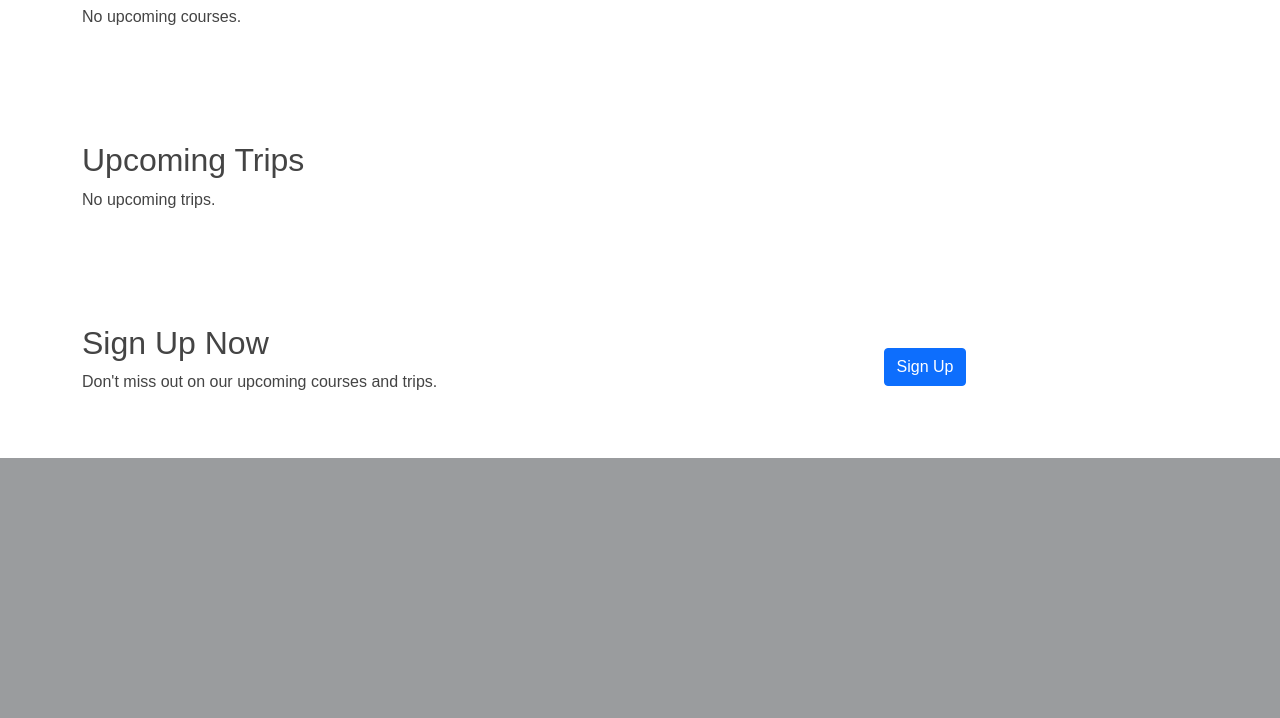
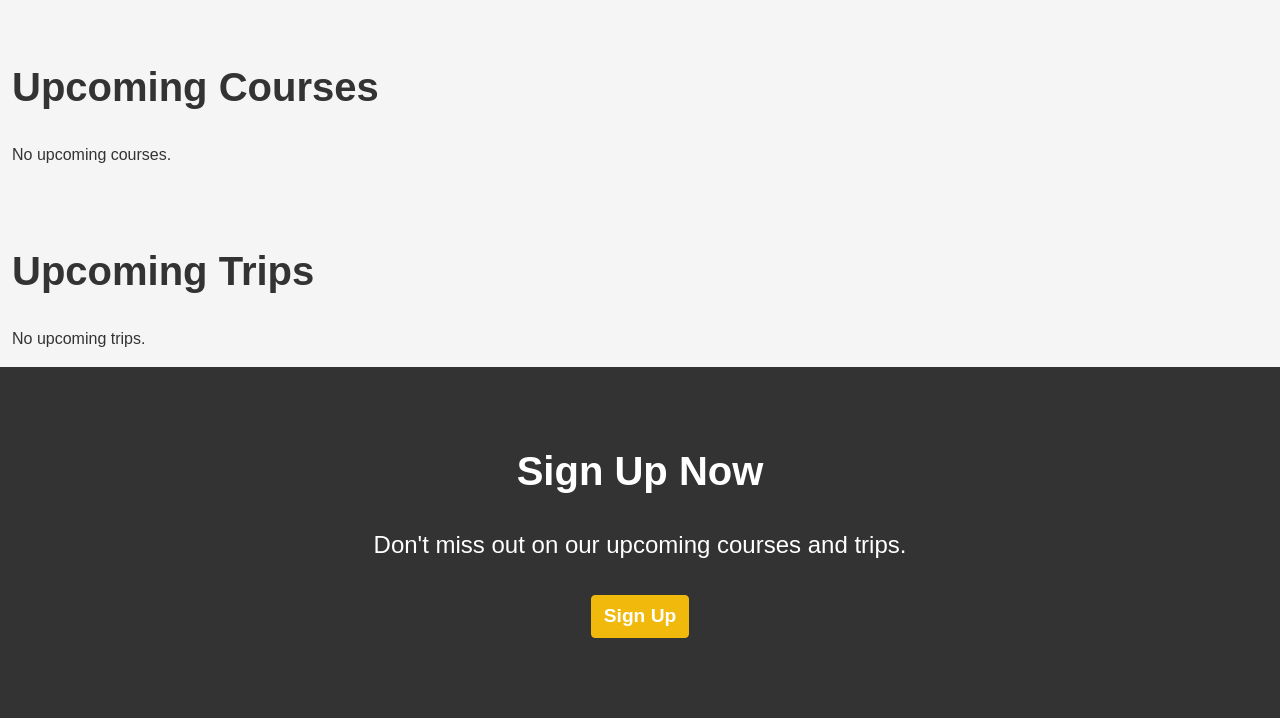
Before and after one commit to bjorne90/mantadiving, a Django app: page / in a window 1280 px wide. Shown: the part 889-1607 px from the top of the page. Before the commit the page ends 1347 px from the top, so only its background shows below. Run offline with Django 3.2, Linux system fonts and the light colour scheme; some libraries are stand-ins or nearby versions.

Commit message:
Fixing connections with database

```diff
--- a/courses/models.py
+++ b/courses/models.py
@@ -9,6 +9,7 @@ class Course(models.Model):
     end_date = models.DateTimeField()
     price = models.DecimalField(max_digits=6, decimal_places=2)
     participants = models.ManyToManyField(UserProfile, related_name='courses')
+    published = models.BooleanField(default=False)
 
     def __str__(self):
         return self.name
--- a/courses/urls.py
+++ b/courses/urls.py
@@ -9,4 +9,7 @@ urlpatterns = [
     path('<int:pk>/update/', views.course_update, name='course_update'),
     path('<int:pk>/delete/', views.course_delete, name='course_delete'),
     path('<int:pk>/book/', views.booking_create, name='course_book'),
+    path('<int:pk>/', views.course_detail, name='course_detail'),
+    path('', views.home, name='home'),
+
 ]
--- a/static/css/styles.css
+++ b/static/css/styles.css
@@ -1,146 +1,427 @@
-/* General styles */
-body {
-  font-family: 'Montserrat', sans-serif;
-  font-size: 16px;
-  color: #444444;
+/* Global styles */
+* {
+  margin: 0;
+  padding: 0;
+  box-sizing: border-box;
 }
 
-a {
-  color: #0077CC;
+body {
+  font-family: Arial, sans-serif;
+  font-size: 16px;
+  line-height: 1.5;
+  background-color: #f5f5f5;
+  color: #333;
+}
+
+.container {
+  max-width: 1200px;
+  margin: 0 auto;
 }
 
 /* Header styles */
 header {
-  background-color: #F7F7F7;
-  box-shadow: 0 2px 4px rgba(0, 0, 0, 0.1);
-  position: fixed;
-  top: 0;
-  left: 0;
-  width: 100%;
-  z-index: 1;
+  background-color: #0a1827;
+  padding: 1rem 0;
 }
 
-header nav ul {
-  margin: 0;
-  padding: 0;
+.header-logo {
+  display: flex;
+  align-items: center;
+  margin-left: 1rem;
+}
+
+.header-logo img {
+  max-width: 100px;
+}
+
+.header-menu {
   display: flex;
   justify-content: space-between;
   align-items: center;
-  list-style: none;
-  height: 80px;
+  margin: 1rem 0;
 }
 
-header nav li {
-  margin-right: 20px;
+.header-menu ul {
+  display: flex;
+  list-style: none;
+  margin: 0;
+  padding: 0;
 }
 
-header nav li:last-child {
-  margin-right: 0;
+.header-menu li {
+  margin-right: 1.5rem;
 }
 
-header nav a {
+.header-menu a {
+  color: #fff;
   text-decoration: none;
   font-weight: 600;
-  text-transform: uppercase;
+  transition: all 0.3s ease-in-out;
 }
 
-header nav a:hover {
-  color: #0077CC;
+.header-menu a:hover {
+  color: #ffbe00;
 }
 
 /* Hero section styles */
 .hero {
-  background-image: url('/static/images/diving.jpg');
+  background-image: url('https://picsum.photos/id/41/1200/400');
+  background-size: cover;
+  background-position: center;
+  padding: 5rem 0;
+  color: #fff;
+  text-align: center;
+}
+
+.hero h1 {
+  font-size: 4rem;
+  font-weight: 700;
+  margin-bottom: 1rem;
+}
+
+.hero p {
+  font-size: 1.5rem;
+  margin-bottom: 2rem;
+}
+
+.hero-btn {
+  display: inline-block;
+  padding: 1rem 3rem;
+  background-color: #ffbe00;
+  color: #0a1827;
+  font-size: 1.2rem;
+  font-weight: 600;
+  text-decoration: none;
+  border-radius: 50px;
+  transition: all 0.3s ease-in-out;
+}
+
+.hero-btn:hover {
+  background-color: #fff;
+  color: #ffbe00;
+}
+
+/* Upcoming courses section styles */
+.upcoming-courses {
+  margin-top: 3rem;
+}
+
+.course-card {
+  border-radius: 5px;
+  overflow: hidden;
+  box-shadow: 0 0 20px rgba(0, 0, 0, 0.1);
+  margin-bottom: 2rem;
+}
+
+.course-card img {
+  max-width: 100%;
+  height: auto;
+  object-fit: cover;
+}
+
+.course-card .card-body {
+  padding: 1.5rem;
+}
+
+.course-card h5 {
+  font-size: 1.5rem;
+  font-weight: 700;
+  margin-bottom: 0.5rem;
+}
+
+.course-card p {
+  font-size: 1.2rem;
+  margin-bottom: 1.5rem;
+}
+
+.course-card .course-date {
+  font-size: 1.2rem;
+  color: #777;
+  margin-bottom: 1rem;
+}
+
+.course-card .btn {
+  display: inline-block;
+  padding: 0.75rem 2rem;
+  background-color: #ffbe00;
+  color: #0a1827;
+  font-size: 1.2rem
+}
+
+/* Hero Section */
+.hero {
+  background-image: url('../images/hero-background.jpg');
   background-size: cover;
   background-position: center;
   height: 100vh;
   display: flex;
+  align-items: center;
   justify-content: center;
-  align-items: center;
-  text-align: center;
-}
-
-.hero-content {
-  background-color: rgba(255, 255, 255, 0.8);
-  padding: 50px;
-  border-radius: 10px;
-  max-width: 800px;
-  margin: 0 auto;
 }
 
 .hero h1 {
-  font-size: 60px;
-  margin-bottom: 20px;
-  font-weight: 800;
-  line-height: 1.2;
-  color: #0077CC;
+  font-size: 4rem;
+  font-weight: bold;
+  color: #fff;
+  text-shadow: 2px 2px 4px rgba(0, 0, 0, 0.5);
+  margin-bottom: 1rem;
 }
 
 .hero p {
-  font-size: 24px;
-  margin-bottom: 40px;
+  font-size: 1.5rem;
+  color: #fff;
+  text-shadow: 2px 2px 4px rgba(0, 0, 0, 0.5);
+  max-width: 50%;
+  text-align: center;
+  margin-bottom: 2rem;
 }
 
-/* Upcoming courses section styles */
+.hero .btn-primary {
+  font-size: 1.2rem;
+  font-weight: bold;
+  background-color: #F0B90B;
+  border-color: #F0B90B;
+  margin-top: 2rem;
+}
+
+.hero .btn-primary:hover {
+  background-color: #fff;
+  color: #F0B90B;
+}
+
+/* Upcoming Courses Section */
 .upcoming-courses {
-  padding: 80px 0;
-  background-color: #F7F7F7;
+  margin-top: 4rem;
 }
 
 .upcoming-courses h2 {
-  font-size: 40px;
-  font-weight: 700;
-  margin-bottom: 40px;
-  text-align: center;
-  color: #0077CC;
+  font-size: 2.5rem;
+  font-weight: bold;
+  margin-bottom: 2rem;
 }
 
-.card-deck {
-  display: flex;
-  flex-wrap: wrap;
-  justify-content: center;
-  align-items: stretch;
-  margin: 0 -15px;
+.upcoming-courses .card {
+  box-shadow: 0 0.5rem 1rem rgba(0, 0, 0, 0.15);
+  transition: transform 0.2s;
 }
 
-.card {
-  background-color: #FFFFFF;
-  border-radius: 10px;
-  box-shadow: 0 2px 4px rgba(0, 0, 0, 0.1);
-  margin: 15px;
-  overflow: hidden;
-  max-width: 300px;
-  text-align: center;
+.upcoming-courses .card:hover {
+  transform: translateY(-0.25rem);
+  box-shadow: 0 0.75rem 1.5rem rgba(0, 0, 0, 0.15);
 }
 
-.card:hover {
-  box-shadow: 0 6px 12px rgba(0, 0, 0, 0.1);
+.upcoming-courses .card img {
+  height: 200px;
+  object-fit: cover;
 }
 
-.card img {
-  width: 100%;
+.upcoming-courses .card-body {
+  padding: 2rem;
+}
+
+.upcoming-courses .card-title {
+  font-size: 1.8rem;
+  font-weight: bold;
+  margin-bottom: 1rem;
+}
+
+.upcoming-courses .card-text {
+  font-size: 1.2rem;
+  color: #666;
+  margin-bottom: 1rem;
+}
+
+.upcoming-courses .text-muted {
+  font-size: 1.2rem;
+}
+
+.upcoming-courses .btn-primary {
+  font-size: 1.2rem;
+  font-weight: bold;
+  background-color: #F0B90B;
+  border-color: #F0B90B;
+  margin-top: 1rem;
+}
+
+.upcoming-courses .btn-primary:hover {
+  background-color: #fff;
+  color: #F0B90B;
+}
+
+/* Upcoming Trips Section */
+.upcoming-trips {
+  margin-top: 4rem;
+}
+
+.upcoming-trips h2 {
+  font-size: 2.5rem;
+  font-weight: bold;
+  margin-bottom: 2rem;
+}
+
+.upcoming-trips .card {
+  box-shadow: 0 0.5rem 1rem rgba(0, 0, 0, 0.15);
+  transition: transform 0.2s;
+}
+
+.upcoming-trips .card:hover {
+  transform: translateY(-0.25rem);
+  box-shadow: 0 0.75
+}
+
+.upcoming-trips .card img {
   height: 200px;
   object-fit: cover;
-  object-position: center;
   }
 
-.card-body {
-  padding: 20px;
+  .upcoming-trips .card-body {
+  padding: 2rem;
   }
 
-.card-title {
-  font-size: 24px;
-  font-weight: 700;
-  margin-bottom: 10px;
+  .upcoming-trips .card-title {
+  font-size: 1.8rem;
+  font-weight: bold;
+  margin-bottom: 1rem;
   }
 
-.card-text {
-  font-size: 16px;
-  margin-bottom: 20px;
+  .upcoming-trips .card-text {
+  font-size: 1.2rem;
+  color: #666;
+  margin-bottom: 1rem;
   }
 
-/* Upcoming trips section styles */
-.upcoming-trips {
-  padding: 80px 0;
-  background-color: #FFFFFF
+  .upcoming-trips .text-muted {
+  font-size: 1.2rem;
   }
+
+  .upcoming-trips .btn-primary {
+  font-size: 1.2rem;
+  font-weight: bold;
+  background-color: #F0B90B;
+  border-color: #F0B90B;
+  margin-top: 1rem;
+  }
+
+  .upcoming-trips .btn-primary:hover {
+  background-color: #fff;
+  color: #F0B90B;
+  }
+
+  /* CTA Section */
+  .cta {
+  background-color: #333;
+  color: #fff;
+  text-align: center;
+  padding: 5rem 0;
+  }
+
+  .cta h2 {
+  font-size: 2.5rem;
+  font-weight: bold;
+  margin-bottom: 2rem;
+  }
+
+  .cta p {
+  font-size: 1.5rem;
+  margin-bottom: 2rem;
+  }
+
+  .cta .btn-primary {
+  font-size: 1.2rem;
+  font-weight: bold;
+  background-color: #F0B90B;
+  border-color: #F0B90B;
+  }
+
+  .cta .btn-primary:hover {
+  background-color: #fff;
+  color: #F0B90B;
+  }
+
+  /* Footer Section */
+  footer {
+  background-color: #0a1827;
+  color: #fff;
+  text-align: center;
+  padding: 3rem 0;
+  }
+
+  .footer-logo img {
+  max-width: 100px;
+  margin-bottom: 1rem;
+  }
+
+  .footer-nav {
+  margin-bottom: 2rem;
+  }
+
+  .footer-nav ul {
+  list-style: none;
+  margin: 0;
+  padding: 0;
+  }
+
+  .footer-nav li {
+  display: inline-block;
+  margin-right: 2rem;
+  }
+
+  .footer-nav a {
+  color: #fff;
+  text-decoration: none;
+  font-weight: 600;
+  transition: all 0.3s ease-in-out;
+  }
+
+  .footer-nav a:hover {
+  color: #ffbe00;
+  }
+
+  .footer-contact {
+  margin-bottom: 2rem;
+  }
+
+  .footer-contact p {
+  font-size: 1.2rem;
+  margin-bottom: 0.5rem;
+  }
+
+  .footer-social {
+  margin-bottom: 2rem;
+  }
+
+  .footer-social ul {
+  list-style: none;
+  margin: 0;
+  padding: 0;
+  }
+
+  .footer-social li {
+  display: inline-block;
+  margin-right: 1rem;
+  }
+
+  .footer-social a {
+  color: #fff;
+  text-decoration: none;
+  font-size: 1.5rem;
+  transition: all 0.3s ease-in-out;
+  }
+
+  .footer-social a:hover {
+  color: #ffbe00;
+  transform: translateY(-0.25rem);
+  }
+
+  @media screen and (max-width: 768px) {
+  /* Header styles */
+  .header-menu {
+  flex-direction: column;
+  align-items: center;
+  margin: 1rem 0;
+  }
+
+  .header-menu li {
+  margin: 0.5rem 0;
+  }
+}
--- a/templates/home.html
+++ b/templates/home.html
@@ -1,31 +1,34 @@
 {% extends "base.html" %}
 
 {% block content %}
-  <!-- Hero Section -->
-  <section class="hero d-flex align-items-center">
-    <div class="container">
+  <section class="hero">
+    <div class="container-fluid">
       <div class="row">
-        <div class="col-md-6 col-sm-12">
+        <div class="col-md-12 hero-content">
           <h1>Welcome to Manta Diving School!</h1>
-          <p class="lead">We offer a variety of courses and trips to suit divers of all levels.</p>
+          <p>We offer a variety of courses and trips to suit divers of all levels.</p>
           <a href="{% url 'courses:course_list' %}" class="btn btn-primary">View Courses</a>
         </div>
       </div>
     </div>
   </section>
 
-  <!-- Courses Section -->
-  <section class="courses py-5">
-    <div class="container">
-      <h2>Upcoming Courses</h2>
+  <section class="upcoming-courses">
+    <div class="container-fluid">
+      <div class="row">
+        <div class="col-md-12">
+          <h2 class="section-title">Upcoming Courses</h2>
+        </div>
+      </div>
       <div class="row">
         {% for course in courses %}
-          <div class="col-md-4 col-sm-12 mb-4">
+          <div class="col-md-4">
             <div class="card">
               <img src="{{ course.image.url }}" class="card-img-top" alt="{{ course.title }}">
               <div class="card-body">
                 <h5 class="card-title">{{ course.title }}</h5>
                 <p class="card-text">{{ course.description }}</p>
+                <p class="card-text"><small class="text-muted">{{ course.start_date|date:"F d, Y" }}</small></p>
                 <a href="{% url 'courses:course_detail' course.pk %}" class="btn btn-primary">Learn More</a>
               </div>
             </div>
@@ -37,18 +40,22 @@
     </div>
   </section>
 
-  <!-- Trips Section -->
-  <section class="trips py-5">
-    <div class="container">
-      <h2>Upcoming Trips</h2>
+  <section class="upcoming-trips">
+    <div class="container-fluid">
+      <div class="row">
+        <div class="col-md-12">
+          <h2 class="section-title">Upcoming Trips</h2>
+        </div>
+      </div>
       <div class="row">
         {% for trip in trips %}
-          <div class="col-md-4 col-sm-12 mb-4">
+          <div class="col-md-4">
             <div class="card">
               <img src="{{ trip.image.url }}" class="card-img-top" alt="{{ trip.title }}">
               <div class="card-body">
                 <h5 class="card-title">{{ trip.title }}</h5>
                 <p class="card-text">{{ trip.description }}</p>
+                <p class="card-text"><small class="text-muted">{{ trip.start_date|date:"F d, Y" }}</small></p>
                 <a href="{% url 'trips:trip_detail' trip.pk %}" class="btn btn-primary">Learn More</a>
               </div>
             </div>
@@ -60,19 +67,15 @@
     </div>
   </section>
 
-  <!-- CTA Section -->
-  <section class="cta py-5">
-    <div class="container">
+  <section class="cta">
+    <div class="container-fluid">
       <div class="row">
-        <div class="col-md-6 col-sm-12">
-          <h2>Sign Up Now</h2>
+        <div class="col-md-12">
+          <h2 class="section-title">Sign Up Now</h2>
           <p>Don't miss out on our upcoming courses and trips.</p>
-        </div>
-        <div class="col-md-6 col-sm-12 d-flex justify-content-center align-items-center">
           <a href="#" class="btn btn-primary">Sign Up</a>
         </div>
       </div>
     </div>
   </section>
-
 {% endblock %}
```
Also changed, not shown: courses/templates/courses/course_list.html (+21 -8 lines), courses/views.py (+19 -1 lines), courses/migrations/0002_course_published.py (added), courses/templates/courses/course_detail.html (added). Lines whose indentation alone changed are shown as unchanged.
